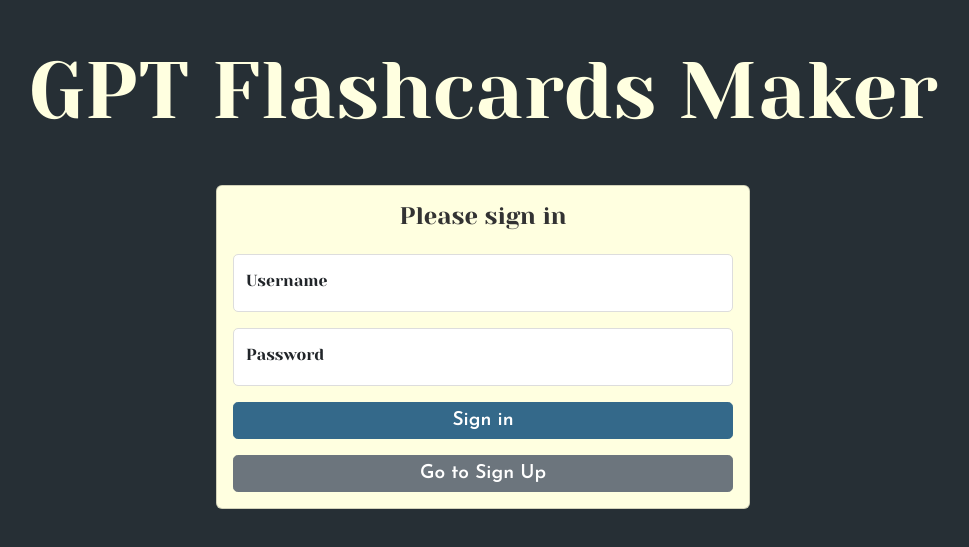
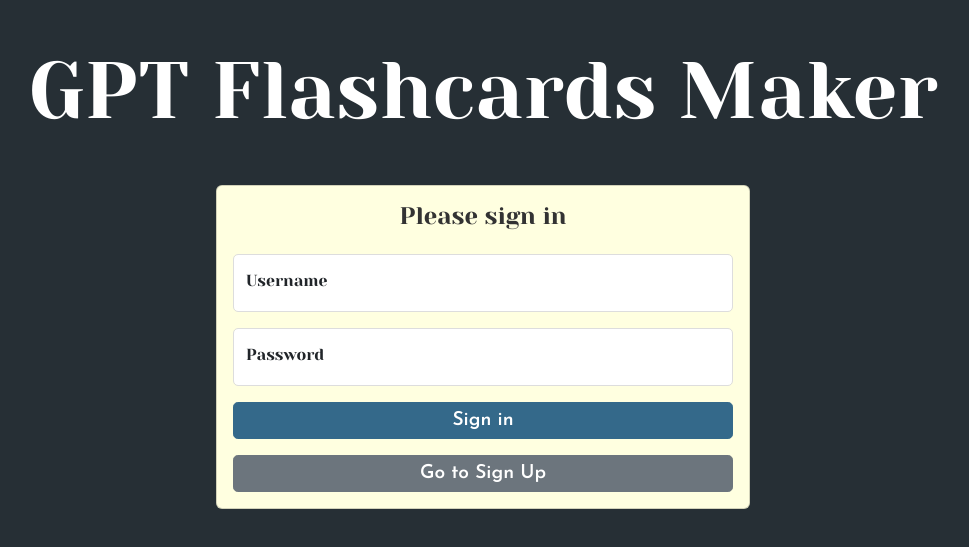
Before and after one commit to ldgze/GPT-flashcards-maker-React, a React (Vite) app in the folder front/: page /login in a window 1280 px wide. Shown: the part 103-650 px from the top of the page, without its empty margins (157-1126 px from the left). Built offline with nearby package versions, Linux system fonts and the light colour scheme.

Commit message:
Change the color of h1

```diff
--- a/front/src/style/Login.css
+++ b/front/src/style/Login.css
@@ -4,7 +4,7 @@
 }
 
 .login-title {
-  color: var(--color-card-bg);
+  color: white;
   font:
     5em "Yeseva One",
     serif;
```
